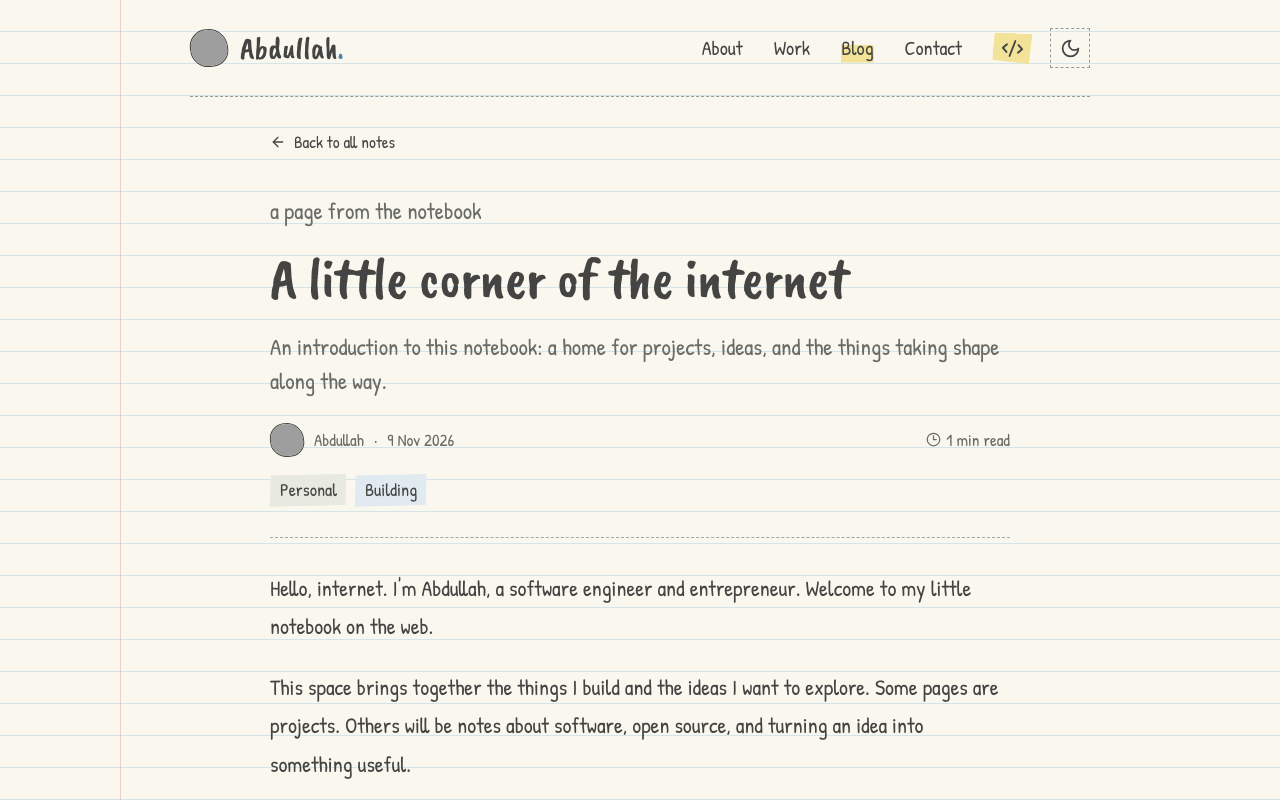
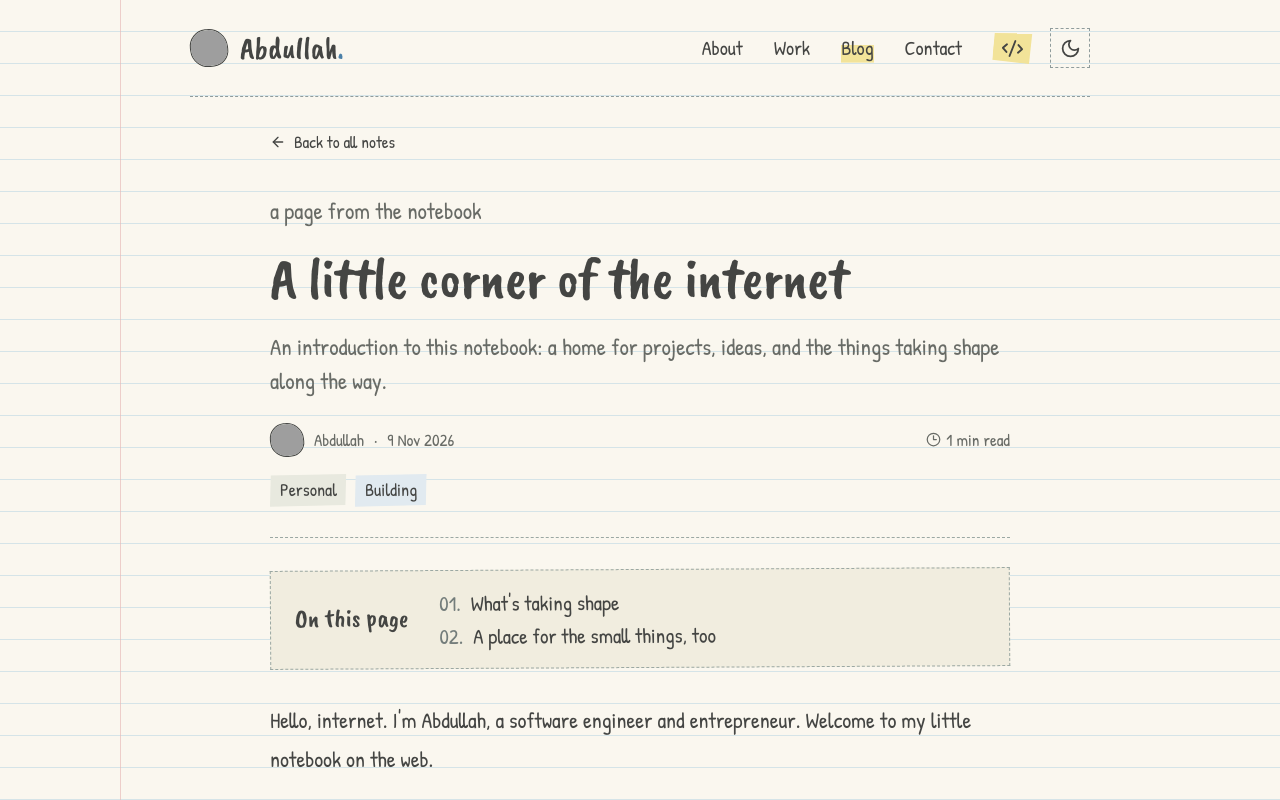
Before and after one commit to rizmyabdulla/Portfolio, a Next.js app: page /blog/welcome-to-my-notebook in a window 1280 px wide. Shown: the top 800 px of the page. Built offline with nearby package versions, Linux system fonts and the light colour scheme; grey boxes are pictures that could not be loaded.

Commit message:
Add table of contents component and enhance markdown rendering with heading slugs

```diff
--- a/app/blog/[slug]/page.tsx
+++ b/app/blog/[slug]/page.tsx
@@ -8,6 +8,8 @@ import { Markdown } from "@/components/markdown";
 import { formatPostDate, getBlogPost, getBlogPosts } from "@/lib/blog";
 import { portfolio } from "@/lib/portfolio";
 import { ReadingProgress } from "@/components/reading-progress";
+import { TableOfContents } from "@/components/table-of-contents";
+import { extractHeadings } from "@/lib/headings";
 import { JsonLd } from "@/lib/jsonld";
 
 type PostPageProps = { params: Promise<{ slug: string }> };
@@ -69,6 +71,7 @@ export default async function PostPage({ params }: PostPageProps) {
           {post.tags.length > 0 && <ul className="post-tags" aria-label="Topics">{post.tags.map(tag => <li key={tag}>{tag}</li>)}</ul>}
         </header>
 
+        <TableOfContents headings={extractHeadings(post.content)} />
         <Markdown content={post.content} />
 
         <footer className="post-signoff">
--- a/app/enhancements.css
+++ b/app/enhancements.css
@@ -75,3 +75,19 @@ html[data-reveal="ready"]:not([data-motion="paused"]) [data-reveal]:not(.is-visi
 :root[data-theme="dark"] .reading-progress > div { background: #8fc0e0; }
 :root[data-theme="dark"] .theme-toggle:hover, :root[data-theme="dark"] .menu-toggle:hover { color: #f0e9c6; }
 :root[data-theme="dark"] .site-header nav { color: var(--ink); }
+
+/* Post table of contents */
+.post-toc { margin: 0 0 34px; padding: 18px 24px 16px; background: #f1eddf; border: 1px dashed #9ba8a3; transform: rotate(-.3deg); }
+.post-toc p { font-family: var(--font-heading), cursive; font-size: 26px; margin-bottom: 6px; }
+.post-toc ol { list-style: none; padding: 0; margin: 0; display: grid; gap: 4px; counter-reset: toc; }
+.post-toc li { counter-increment: toc; font-size: 21px; line-height: 1.4; }
+.post-toc li::before { content: counter(toc, decimal-leading-zero) "."; color: #747d7b; margin-right: 10px; }
+.post-toc li.toc-sub { padding-left: 26px; font-size: 19px; }
+.post-toc a { background: linear-gradient(var(--blue), var(--blue)) left 90% / 0 55% no-repeat; transition: background-size .2s; }
+.post-toc a:hover, .post-toc a:focus-visible { background-size: 100% 55%; }
+.post-toc a:focus-visible { outline: 2px dashed #326a96; outline-offset: 3px; }
+.post-prose :is(h2, h3) { scroll-margin-top: 24px; }
+html { scroll-behavior: smooth; }
+html[data-motion="paused"] { scroll-behavior: auto; }
+:root[data-theme="dark"] .post-toc { background: #262c2a; border-color: #3b4440; }
+:root[data-theme="dark"] .post-toc li::before { color: #8f988f; }
--- a/components/markdown.tsx
+++ b/components/markdown.tsx
@@ -1,13 +1,20 @@
 import ReactMarkdown from "react-markdown";
 import remarkGfm from "remark-gfm";
+import type { ReactNode } from "react";
+import { createSlugger } from "@/lib/headings";
+
+const textOf = (node: ReactNode): string => typeof node === "string" || typeof node === "number" ? String(node) : Array.isArray(node) ? node.map(textOf).join("") : node && typeof node === "object" && "props" in node ? textOf((node as { props: { children?: ReactNode } }).props.children) : "";
 
 export function Markdown({ content }: { content: string }) {
+  const slug = createSlugger();
   return (
     <div className="post-prose">
       <ReactMarkdown
         remarkPlugins={[remarkGfm]}
         skipHtml
         components={{
+          h2: ({ children }) => <h2 id={slug(textOf(children))}>{children}</h2>,
+          h3: ({ children }) => <h3 id={slug(textOf(children))}>{children}</h3>,
           a: ({ href, title, children }) => {
             const external = /^https?:\/\//i.test(href ?? "");
             return <a href={href} title={title} target={external ? "_blank" : undefined} rel={external ? "noopener noreferrer" : undefined}>{children}</a>;
--- /dev/null
+++ b/components/table-of-contents.tsx
@@ -0,0 +1,15 @@
+import type { Heading } from "@/lib/headings";
+
+export function TableOfContents({ headings }: { headings: Heading[] }) {
+  if (headings.length < 2) return null;
+  return (
+    <nav className="post-toc" aria-labelledby="toc-title">
+      <p id="toc-title">On this page</p>
+      <ol>
+        {headings.map(heading => (
+          <li key={heading.id} className={heading.level === 3 ? "toc-sub" : undefined}><a href={`#${heading.id}`}>{heading.text}</a></li>
+        ))}
+      </ol>
+    </nav>
+  );
+}
--- /dev/null
+++ b/lib/headings.ts
@@ -0,0 +1,29 @@
+export type Heading = { id: string; text: string; level: 2 | 3 };
+
+export function createSlugger() {
+  const seen = new Map<string, number>();
+  return (text: string) => {
+    const base = text.toLowerCase().replace(/[^\p{L}\p{N}\s-]/gu, "").trim().replace(/\s+/g, "-") || "section";
+    const count = seen.get(base) ?? 0;
+    seen.set(base, count + 1);
+    return count ? `${base}-${count}` : base;
+  };
+}
+
+const plain = (text: string) => text.replace(/!?\[([^\]]*)\]\([^)]*\)/g, "$1").replace(/[`*_~]/g, "").trim();
+
+export function extractHeadings(markdown: string): Heading[] {
+  const slug = createSlugger();
+  const headings: Heading[] = [];
+  let fence: string | null = null;
+  for (const line of markdown.split(/\r?\n/)) {
+    const fenceMatch = line.match(/^\s{0,3}(`{3,}|~{3,})/);
+    if (fenceMatch) { fence = fence ? (line.trim().startsWith(fence[0]) ? null : fence) : fenceMatch[1]; continue; }
+    if (fence) continue;
+    const match = line.match(/^(#{2,3})\s+(.+?)\s*#*\s*$/);
+    if (!match) continue;
+    const text = plain(match[2]);
+    headings.push({ id: slug(text), text, level: match[1].length as 2 | 3 });
+  }
+  return headings;
+}
```
